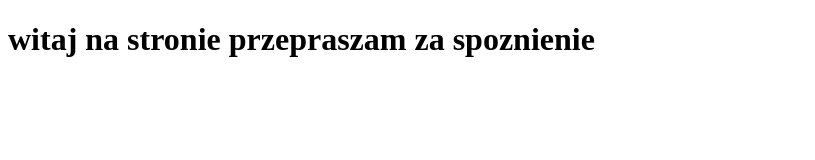
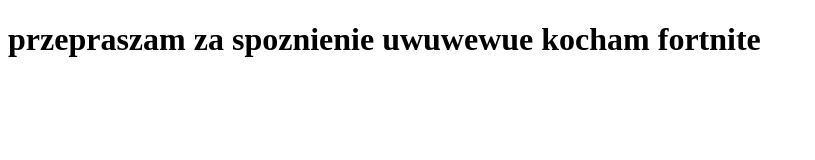
Before and after one commit to DuChowny/zadanie, a plain HTML site: page index.html in a window 1280 px wide. Shown: the whole page, without its empty margins (0-815 px from the left). Drawn offline with Linux system fonts and the light colour scheme.

Commit message:
Update index.html

```diff
--- a/index.html
+++ b/index.html
@@ -14,7 +14,7 @@
 </script>
 <body>
     <h1>
-        witaj na stronie przepraszam za spoznienie
+        przepraszam za spoznienie uwuwewue kocham fortnite
     </h1>
 </body>
 </html>
```
